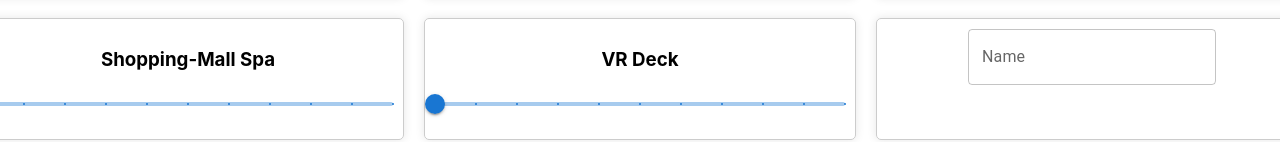
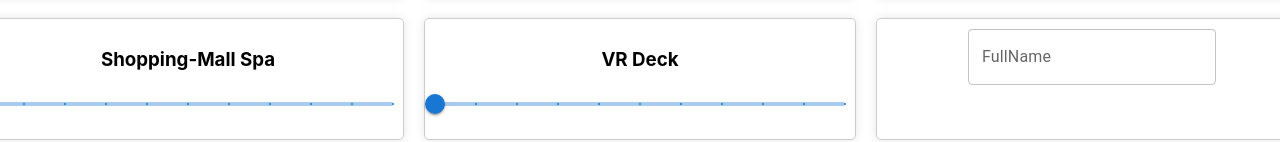
Before and after one commit to BionicDruid/Titanic-Romulus, a React (Create React App) app in the folder Front/romulusweb/: page / in a window 1280 px wide. Shown: the part 515-657 px from the top of the page. Built offline with nearby package versions, Linux system fonts and the light colour scheme.

Commit message:
Creación de branch

```diff
--- a/Front/romulusweb/src/App/Pages/Page.jsx
+++ b/Front/romulusweb/src/App/Pages/Page.jsx
@@ -232,7 +232,7 @@ export default function Formulario() {
                 </div>
                 <div className="item">
                 <FormControl variant="outlined">
-                        <InputLabel htmlFor="outlined-adornment-username">Name</InputLabel>
+                        <InputLabel htmlFor="outlined-adornment-username">FullName</InputLabel>
                         <OutlinedInput
                             id="outlined-adornment-username"
                             type="text"
```
